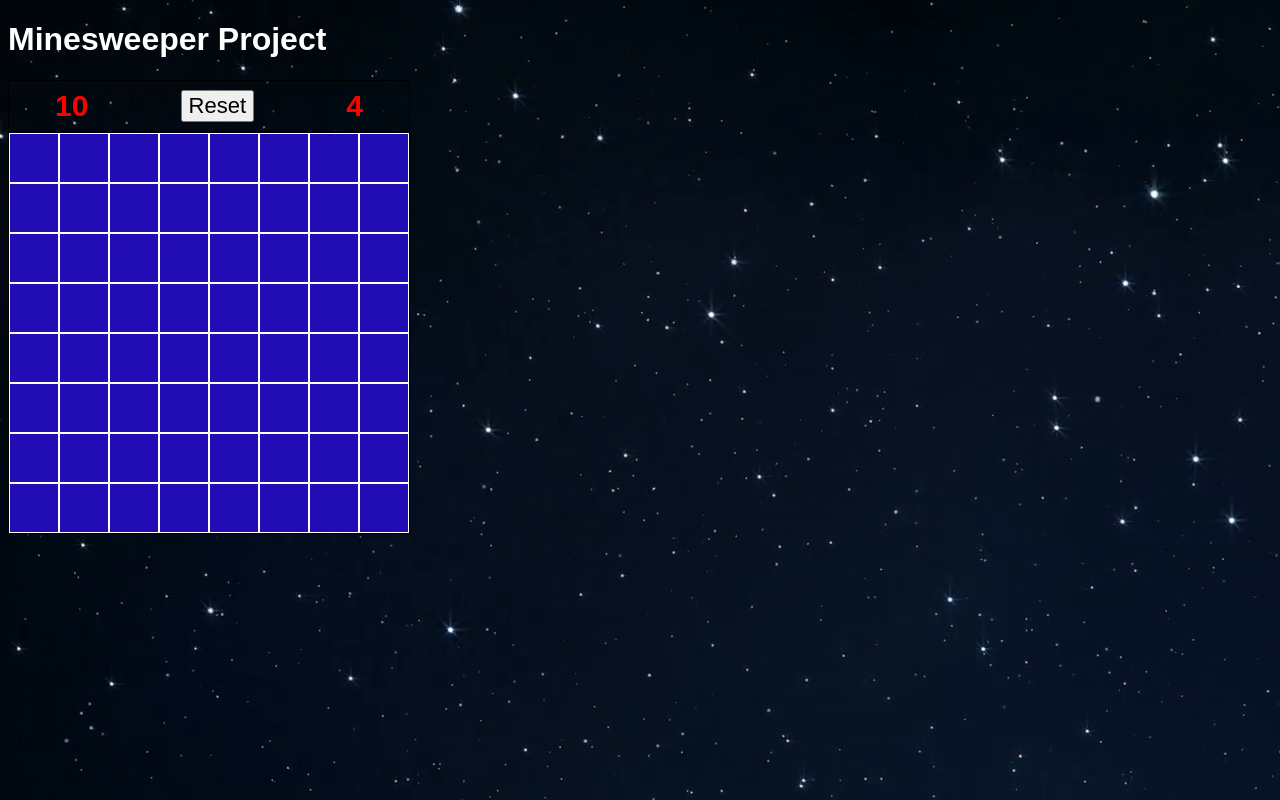
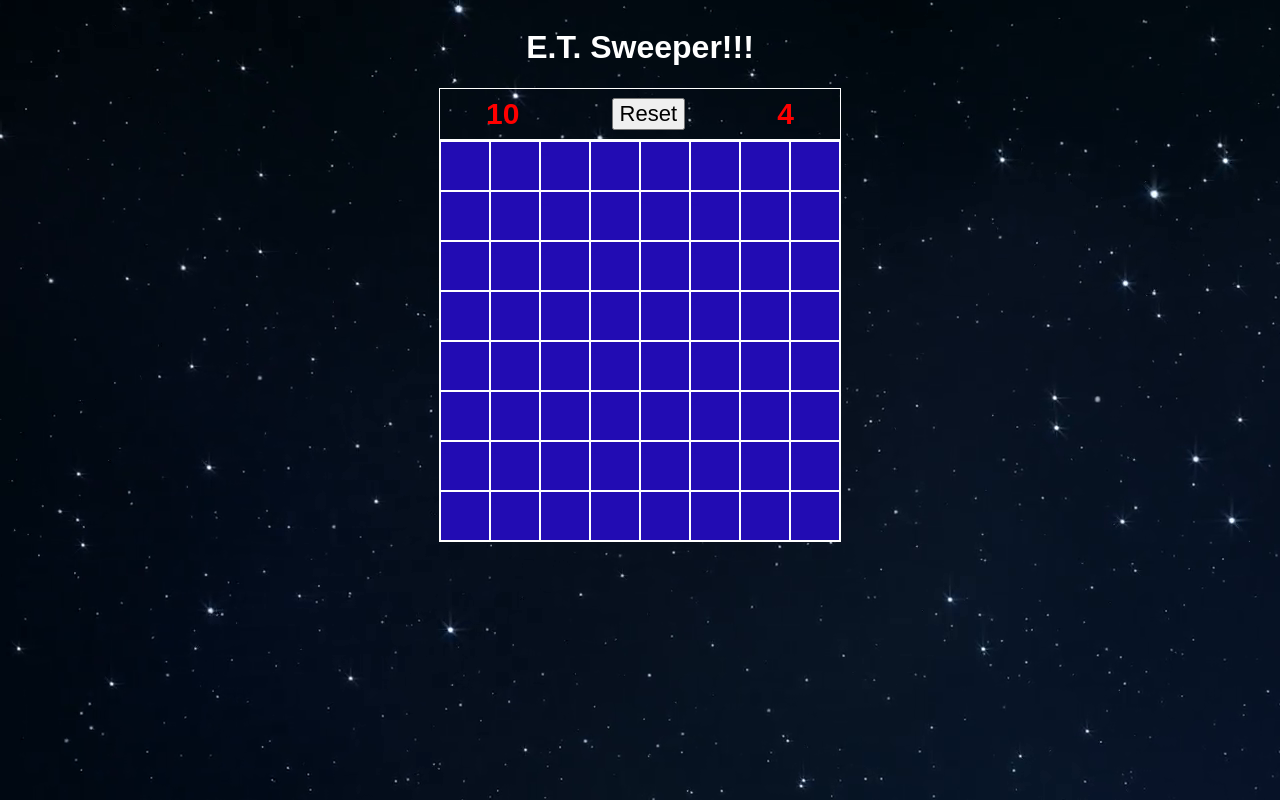
Before and after one commit to patrickhanson/minesweeper, a plain HTML site: page index.html in a window 1280 px wide. Drawn offline with Linux system fonts and the light colour scheme.

Commit message:
added some CSS

```diff
--- a/index.html
+++ b/index.html
@@ -5,10 +5,10 @@
     <meta name="viewport" content="width=device-width, initial-scale=1.0">
     <meta http-equiv="X-UA-Compatible" content="ie=edge">
     <link rel="stylesheet" href="style.css">
-    <title>Minesweeper</title>
+    <title>Minesweeper Knockoff</title>
 </head>
 <body>
-    <h1>Minesweeper Project</h1>
+    <h1>E.T. Sweeper!!!</h1>
     <div id="gameheader">
         <div id="flagcount"></div>
         <button id="reset">Reset</button>
--- a/style.css
+++ b/style.css
@@ -1,6 +1,10 @@
 body {
     font-family: sans-serif;
-    background-image: url(spacebackground.jpg)
+    background-image: url(spacebackground.jpg);
+    display: flex;
+    flex-direction: column;
+    justify-content: center;
+    align-items: center;
 }
 
 h1 {
@@ -11,7 +15,7 @@ h1 {
     width: 400px;
     height: 400px;
     padding: 0;
-    border: solid 1px black;
+    border: solid 1px white;
     display: flex;
     flex-wrap: wrap;
 }
@@ -19,7 +23,7 @@ h1 {
 #gameheader {
     width: 400px;
     height: 50px;
-    border: solid 1px black;
+    border: solid 1px white;
     display: flex;
     justify-content: space-around;
     align-items: center;
```
